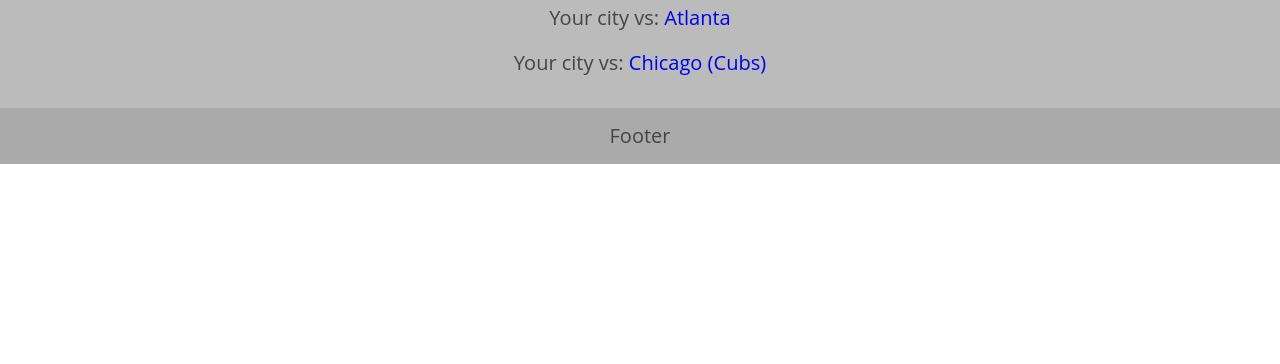
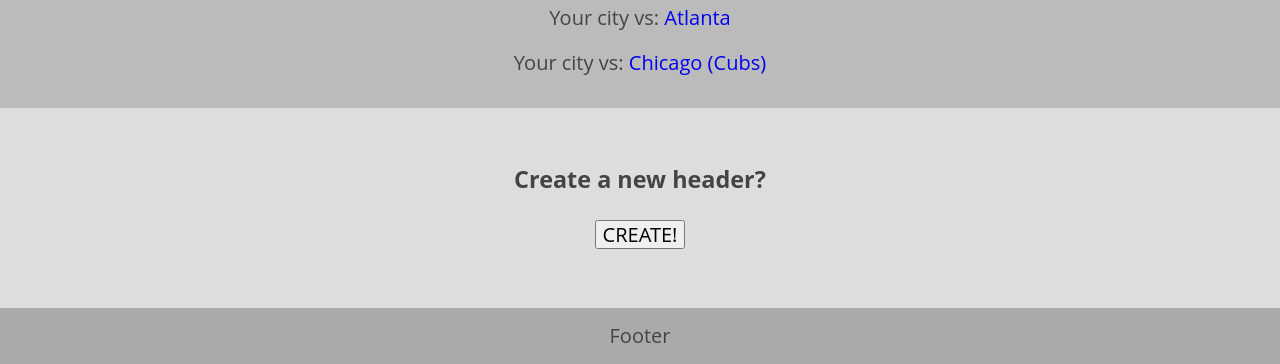
Before and after one commit to geordo9/user-page, a plain HTML site: page index.html in a window 1280 px wide. Shown: the part 582-946 px from the top of the page. Before the commit the page ends 800 px from the top, so only its background shows below. Drawn offline with nearby package versions, Linux system fonts and the light colour scheme.

Commit message:
create button add

```diff
--- a/index.css
+++ b/index.css
@@ -42,6 +42,10 @@ a {
     padding: 0px;
 }
 
+#create-header {
+    padding: 0px;
+}
+
 section {
   min-height: 200px;
   padding: 30px 15px;
--- a/index.html
+++ b/index.html
@@ -31,6 +31,12 @@
         <p>Your city vs: <a href="#">Atlanta</a></p>
         <p>Your city vs: <a href="#">Chicago (Cubs)</a></p>
       </section>
+      <section>
+          <header id='create-header'>
+              <h3>Create a new header?</h3>
+          </header>
+          <button id='create-button'>CREATE!</button>
+      </section>
 
     </main>
     <footer role="content-info">Footer</footer>
```
